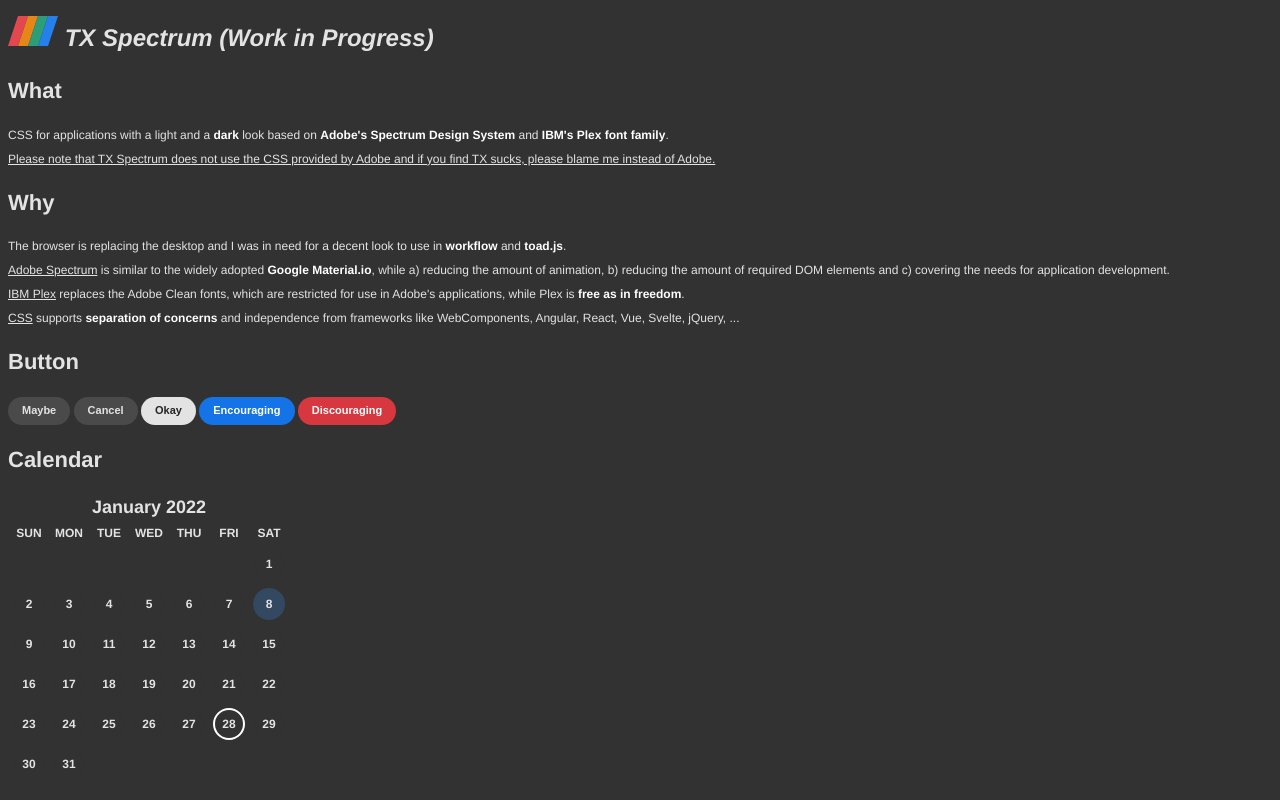
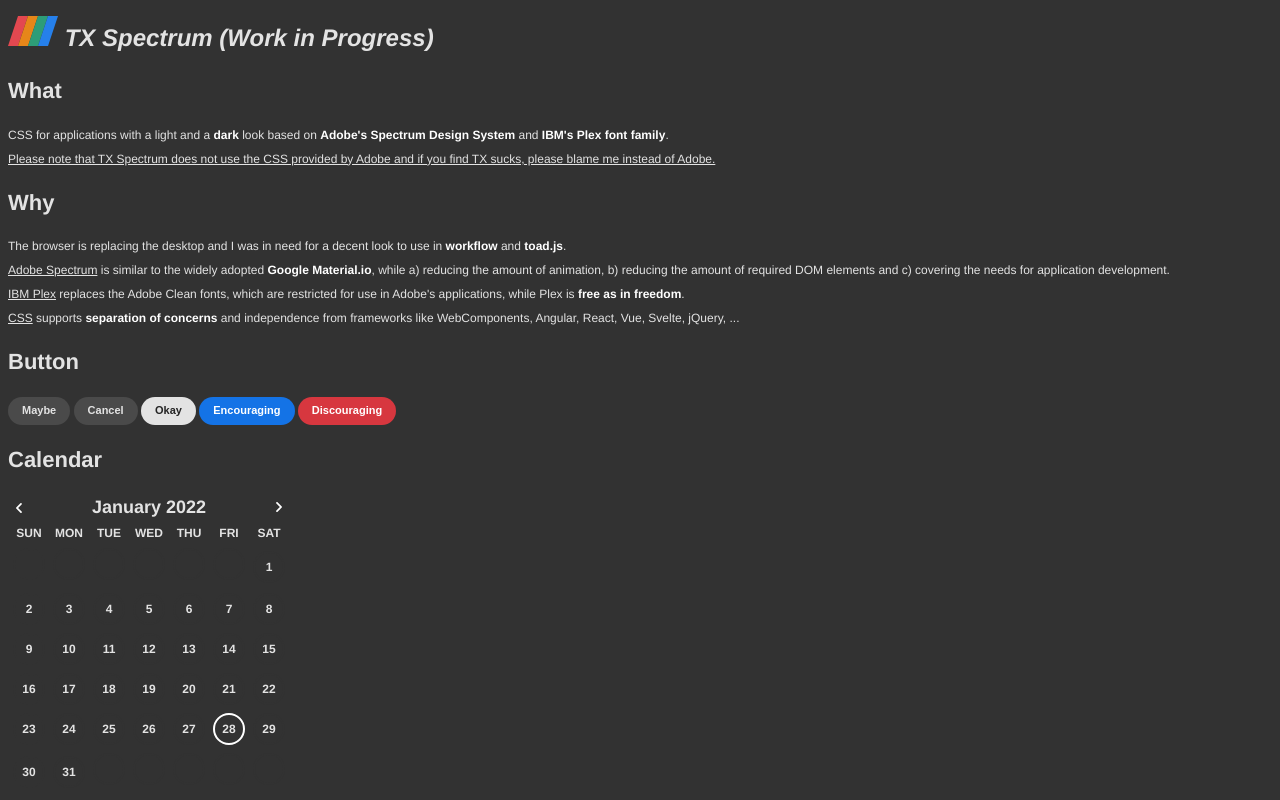
Before and after one commit to markandre13/tx-spectrum, a plain HTML site: page index.html in a window 1280 px wide. Shown: the top 800 px of the page. Drawn offline with Linux system fonts and the light colour scheme; a web font is replaced by a local one.

Commit message:
calendar: switch month

```diff
--- a/index.html
+++ b/index.html
@@ -188,20 +188,43 @@
     <h2>Calendar</h2>
 
     <style>
-        .tx-date {
+        .tx-calendar {
             width: fit-content;
         }
-        .tx-date > div {
+        .tx-calendar > div {
+            display: flex;
+            align-items: center;
             width: 100%;
+        }
+        .tx-calendar > div > div {
+            flex-grow: 1;
+            order: 1;
+            text-align: center;
+
             font-size: calc((18/16) * 1rem);
             font-weight: bold;
+        }
+        .tx-calendar > div button {
+            background: none;
+            border: none;
+            position: relative;
+        }
+        .tx-calendar > div button > svg {
+            width: 10px;
+            height: 10px;
+            fill: var(--tx-gray-900)
+        }
+        .tx-calendar > div > div + button {
+            order: 0;
+            transform: rotate(180deg);
+        }
+        .tx-calendar > div > div + button + button {
+            order: 2;
+        }
+        .tx-calendar td {
             text-align: center;
         }
-        .tx-date td {
-            /* width: 1%; same width for all rows */
-            text-align: center;
-        }
-        .tx-date td span {
+        .tx-calendar td span {
             display: inline-block;
             margin: 2px;
             width: 28px;
@@ -213,21 +236,33 @@
             cursor:default;
             font-weight: bold;
         }
-        .tx-date td span:hover {
+        .tx-calendar td span:hover {
             background-color: var(--tx-gray-200);
             border-color: var(--tx-gray-200);
         }
-        .tx-date td span.tx-today {
+        .tx-calendar td span.tx-today {
             border-color: var(--tx-gray-900);
         }
-        .tx-date td span.tx-selected {
+        .tx-calendar td span.tx-selected {
             background: #334961;
             border-color: #334961;
         }
     </style>
 
-    <div id="date" class="tx-date">
+    <div id="date" class="tx-calendar">
+        <div>
             <div></div>
+            <button>
+                <svg>
+                    <use xlink:href="#chevron" />
+                </svg>
+            </button>
+            <button>
+                <svg>
+                    <use xlink:href="#chevron" />
+                </svg>
+            </button>
+        </div>
         <table>
             <thead>
                 <tr>
@@ -300,21 +335,15 @@
     </div>
 
     <script>
-        // this isn't stable; doesn't use localtime?
-        // Spectrum has tooltips like "Friday, August 5, 2017"
-        let parent = document.getElementById("date")
-        const now = new Date()
-        let today = now.getDate()
-        let firstDay = new Date(now.getFullYear(), now.getMonth(), 1, 0, 0, 0).getDay()
-        let lastDay = new Date(now.getFullYear(), now.getMonth()+1, 0, 0, 0, 0).getDate()
-
-        const monthName = [
+        class TXCalendar {
+            static monthName = [
                 "January",
                 "February",
                 "March",
                 "April",
                 "May",
                 "June",
+                "July",
                 "August",
                 "September",
                 "October",
@@ -322,30 +351,71 @@
                 "December"
             ]
 
-        parent.children[0].innerHTML = monthName[now.getMonth()] + " " + now.getFullYear()
-        const body = parent.children[1].tBodies[0]
+            constructor(parent) {
+                this.parent = parent
+                // this isn't stable; doesn't use localtime?
+                // Spectrum has tooltips like "Friday, August 5, 2017"
+                this.now = new Date()
+                this.year = this.now.getFullYear()
+                this.month = this.now.getMonth()
+
+                this.parent.children[0].children[1].onclick = () => {
+                    --this.month
+                    if (this.month < 0) {
+                        --this.year
+                        this.month = 11
+                    }
+                    this.updateView()
+                }
+                this.parent.children[0].children[2].onclick = () => {
+                    ++this.month
+                    if (this.month > 11) {
+                        ++this.year
+                        this.month = 0
+                    }
+                    this.updateView()
+                }
+                this.updateView()
+            }
+
+            updateView() {
+                let today
+                if (this.month == this.now.getMonth() && this.year == this.now.getFullYear()) {
+                    today = this.now.getDate()
+                    console.log(`today is ${today}`)
+                }
+
+                let firstDay = new Date(this.year, this.month, 1, 0, 0, 0).getDay()
+                let lastDay = new Date(this.year, this.month+1, 0, 0, 0, 0).getDate()
+
+                this.parent.children[0].children[0].innerHTML =
+                    TXCalendar.monthName[this.month] + " " + this.year
+
+                const body = this.parent.children[1].tBodies[0]
                 let dayOfMonth = 1
                 for(let row=0; row<6; ++row) {
                     for(let col=0; col<7; ++col) {
+                        let text = '<span></span>'
                         if (row === 0 && col < firstDay) {
-                    text = ""
                         } else
                         if (dayOfMonth <= lastDay) {
-                    if (dayOfMonth == 8) {
-                        text = '<span class="tx-selected">' + dayOfMonth + '</span>'
-                    } else
+                            // if (dayOfMonth == 8) {
+                            //     text = '<span class="tx-selected">' + dayOfMonth + '</span>'
+                            // } else
+
                             if (dayOfMonth == today) {
                                 text = '<span class="tx-today">' + dayOfMonth + '</span>'
                             } else {
                                 text = '<span>' + dayOfMonth + '</span>'
                             }
                             ++dayOfMonth
-                } else {
-                    text=""
                         }
                         body.children[row].children[col].innerHTML = text
                     }
                 }
+            }
+        }
+        new TXCalendar(document.getElementById("date"))
     </script>
 
     <h2>Text</h2>
--- a/tx-button.css
+++ b/tx-button.css
@@ -64,9 +64,13 @@
 }
 
 .tx-label {
+    font-weight: bold;
+
     padding: 4px 0 6px 0;
+    /* override parent flex/grid's align-items property to align in the center */
     align-self: center;
+    /* adjust sides in container to look centered...? */
     justify-self: center;
+    /* align children in the center */
     text-align: center;
-    font-weight: bold;
 }
```
Lines whose indentation alone changed are shown as unchanged.
